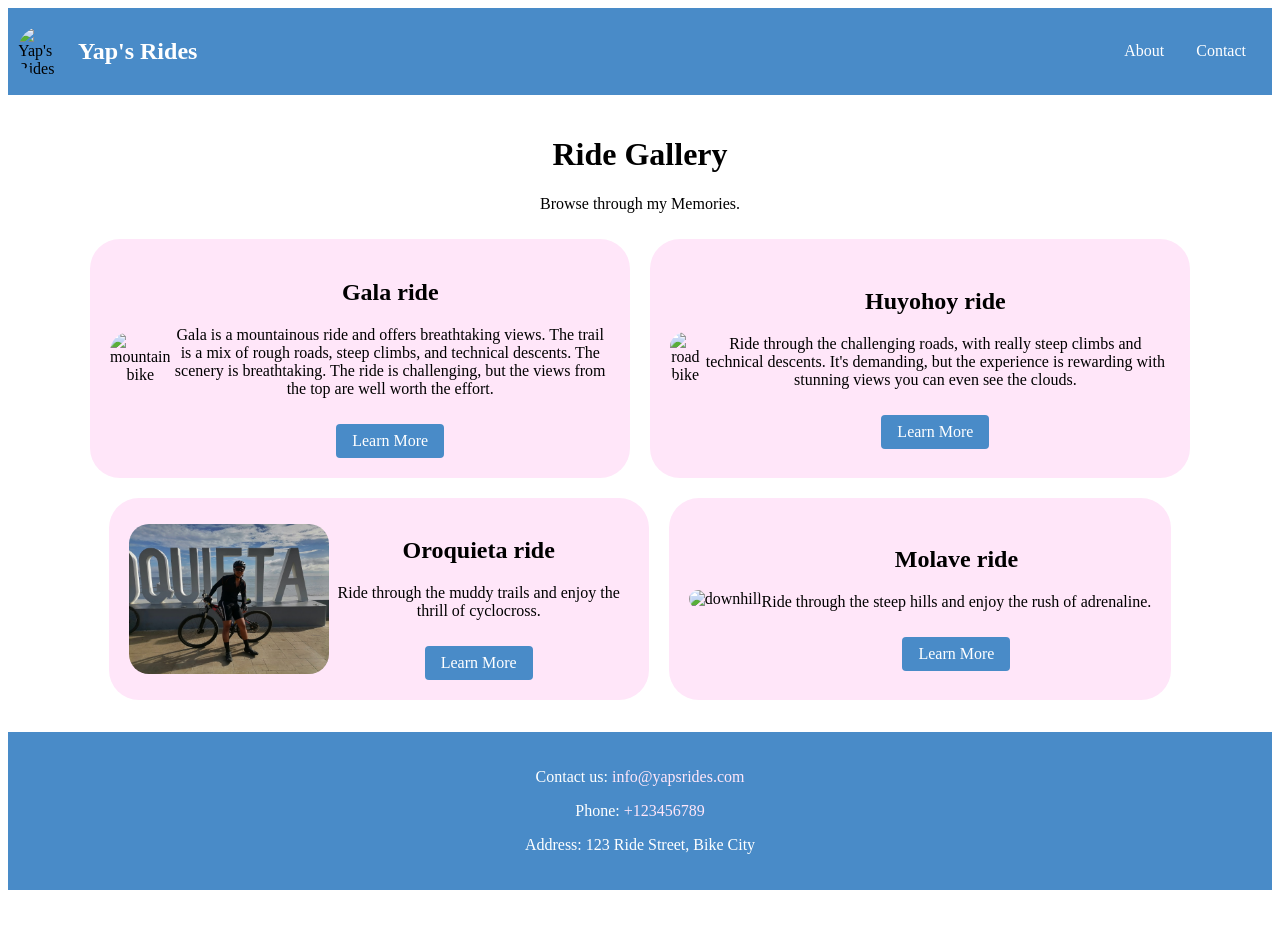
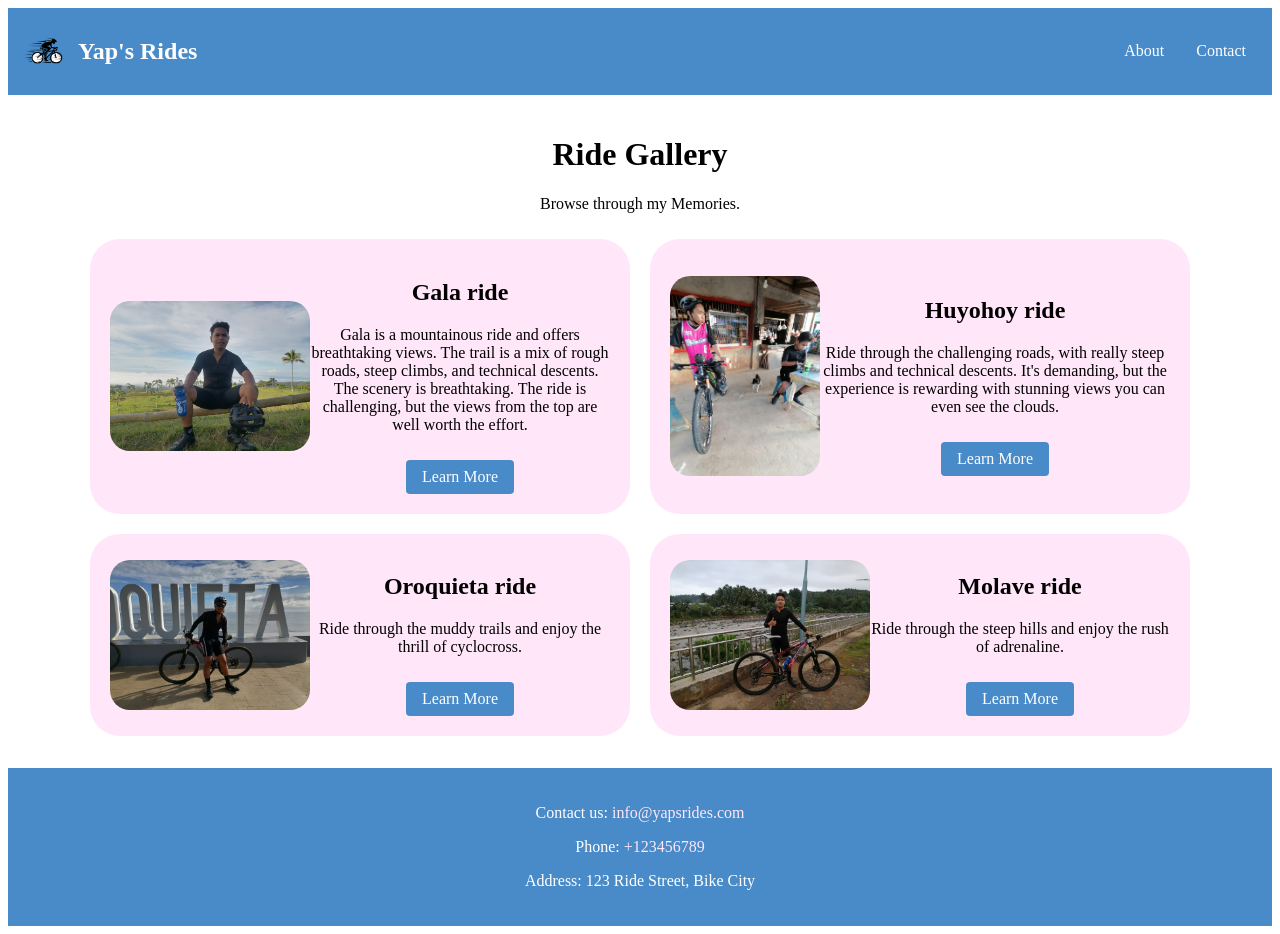
Before and after one commit to Jhon-from-the-501st/Bike-rides, a plain HTML site: page index.html in a window 1280 px wide. Before the commit the page ends 898 px from the top, so only its background shows below. Drawn offline with Linux system fonts and the light colour scheme; the site is published under a folder, as on GitHub Pages, so addresses that start at the root find nothing.

Commit message:
Update index.html

```diff
--- a/index.html
+++ b/index.html
@@ -10,7 +10,7 @@
     <header>
         <nav>
             <div class="logo">
-                <img src="/images/—Pngtree—logo bike cycling mtb isolated_5209109.png" alt="Yap's Rides">
+                <img src="images/—Pngtree—logo bike cycling mtb isolated_5209109.png" alt="Yap's Rides">
                 <h1>Yap's Rides</h1>
             </div>
             <ul>
@@ -24,7 +24,7 @@
         <p>Browse through my Memories.</p>
         <div class="card-container">
             <div class="card2">
-                <img src="/images/gala.jpg" alt="mountain bike" class="card-img2">
+                <img src="images/gala.jpg" alt="mountain bike" class="card-img2">
                 <div class="card-content2">
                     <h2>Gala ride</h2>
                     <p>Gala is a mountainous ride and offers breathtaking views. The trail is a mix of rough roads, steep climbs,
@@ -33,7 +33,7 @@
                 </div>
             </div>
             <div class="card2">
-                <img src="/images/huyohoy.jpg" alt="road bike" class="card-img2">
+                <img src="images/huyohoy.jpg" alt="road bike" class="card-img2">
                 <div class="card-content2">
                     <h2>Huyohoy ride</h2>
                     <p>Ride through the challenging roads, with really steep climbs and technical descents. It's demanding, but the experience is rewarding with stunning views you can even see the clouds.</p>
@@ -49,7 +49,7 @@
                 </div>
             </div>
             <div class="card2">
-                <img src="/images/Molave.jpg" alt="downhill" class="card-img2">
+                <img src="images/Molave.jpg" alt="downhill" class="card-img2">
                 <div class="card-content2">
                     <h2>Molave ride</h2>
                     <p>Ride through the steep hills and enjoy the rush of adrenaline.</p>
```
